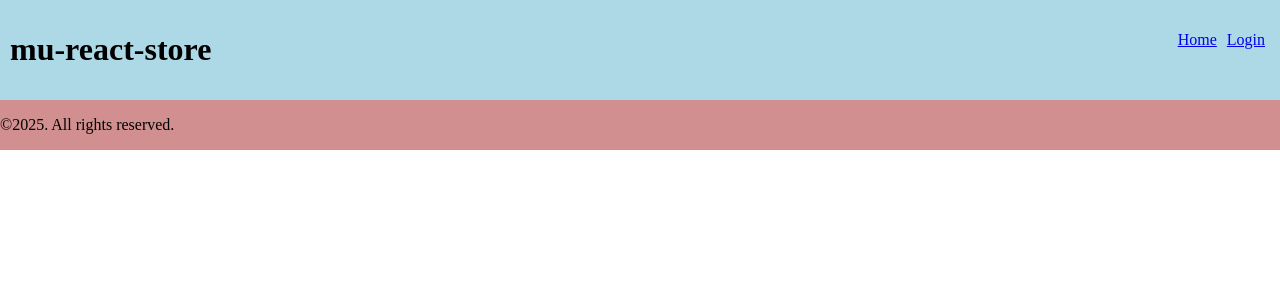
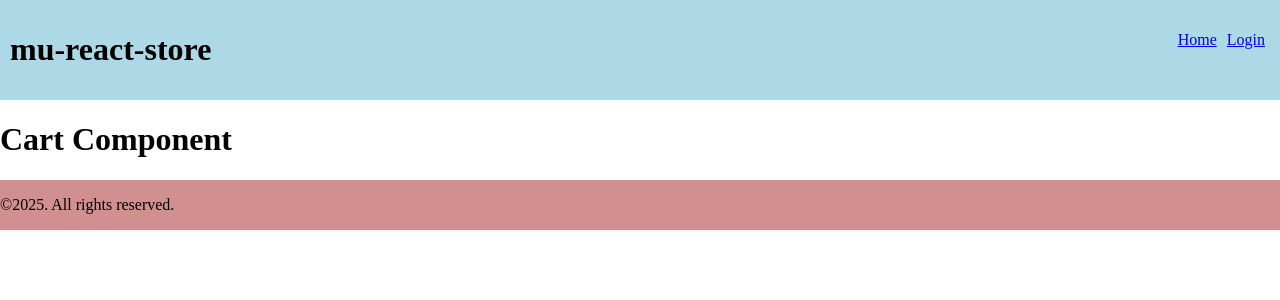
Before and after one commit to abhinavpulluri/mu-react-store, a React (Vite) app: page /cart in a window 1280 px wide. Shown: the top 300 px of the page. Built offline with nearby package versions, Linux system fonts and the light colour scheme.

Commit message:
Added Cart.jsx

```diff
--- a/src/App.jsx
+++ b/src/App.jsx
@@ -8,6 +8,7 @@ import Login from "./Login";
 import Register from "./Register";
 import { BrowserRouter, Routes, Route } from "react-router-dom";
 import Home from "./Home";
+import Cart from "./Cart";
 export const AppContext = createContext();
 function App() {
   const [users,setUsers] = useState([])
@@ -21,6 +22,7 @@ function App() {
             <Route path="/" element={<Home />} />
             <Route path="/login" element={<Login />} />
             <Route path="/register" element={<Register />} />
+            <Route path="/cart" element={<Cart />} />
           </Routes>
           <Footer />
         </BrowserRouter>
--- /dev/null
+++ b/src/Cart.jsx
@@ -0,0 +1,11 @@
+import { Link, useNavigate } from "react-router-dom";
+
+import React from 'react'
+
+export default function () {
+  return (
+    <div>
+      <h1>Cart Component</h1>
+    </div>
+  )
+}
--- a/src/Home.jsx
+++ b/src/Home.jsx
@@ -1,5 +1,6 @@
 import React from 'react'
 import './Home.css'
+import { useNavigate } from 'react-router-dom';
 
 export default function Home() {
 
@@ -11,17 +12,18 @@ export default function Home() {
         {id: 3, name: "Product 3", price: 300, desc:"This is the description of product 3",imgURL:"https://picsum.photos/id/3/300/300"},
     ];
 
+    const navigate = useNavigate();
 
     return (
     <div className='App-Home-Row'>
         {/* My name is {name}. My age is {age}. */}
         {products.map((product) => (
-            <div>
+            <div key={product.id}>
                 <img src={product.imgURL} alt={product.name} />
                 <h2>{product.name}</h2>
                 <p>{product.desc}</p>
                 <h4>Price: ₹{product.price}</h4>
-                <p><button>Add to Cart</button></p>
+                <p><button onClick={() => navigate('/cart')}>Buy now</button></p>
                 <hr />
             </div>
         ))}
```
